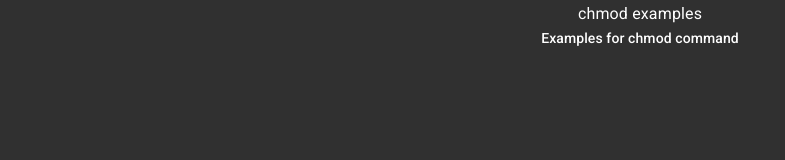
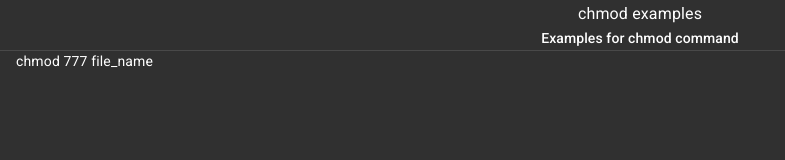
Before and after one commit to openwebtools/chmod.owtp, a Next.js app: page /examplePage in a window 1280 px wide. Shown: the top 160 px of the page, without its empty margins (0-785 px from the left). Built offline with nearby package versions, Linux system fonts and the light colour scheme.

Commit message:
New markdown (#37)
* update

* updates

```diff
--- /dev/null
+++ b/next.config.js
@@ -0,0 +1,7 @@
+// next.config.js
+const withMDX = require('@next/mdx')({
+    extension: /\.mdx?$/
+})
+module.exports = withMDX({
+    pageExtensions: ['js', 'jsx', 'mdx', 'tsx']
+})
--- a/package.json
+++ b/package.json
@@ -23,6 +23,9 @@
     "@material-ui/core": "^4.9.10",
     "@material-ui/icons": "^4.9.1",
     "@material-ui/lab": "^4.0.0-alpha.49",
+    "@mdx-js/loader": "^1.5.8",
+    "@next/mdx": "^9.3.4",
+    "markdown-to-jsx": "^6.11.1",
     "@types/styled-components": "^5.1.0",
     "next": "^9.3.5",
     "next-ga": "^2.3.4",
--- a/pages/examplePage.tsx
+++ b/pages/examplePage.tsx
@@ -1,14 +1,30 @@
 import React from 'react';
 import SubjectHeader from '../src/components/subjectHeader';
+import { Divider, makeStyles } from '@material-ui/core';
+import Markdown from '../src/components/Markdown';
+
+const useStyles = makeStyles((theme) => ({
+  root: {
+    padding: theme.spacing(0, 2),
+  },
+}));
 
 const ExamplePage = () => {
+  const styles = useStyles();
   const header = {
     header: 'chmod examples',
     subHeader: 'Examples for chmod command',
   };
   return (
     <div>
-      <SubjectHeader {...header}/>
+      <SubjectHeader {...header} />
+      <Divider />
+      <div className={styles.root}>
+
+        <Markdown >
+          chmod 777 file_name
+      </Markdown>
+      </div>
     </div>
   );
 };
--- /dev/null
+++ b/src/components/Markdown.js
@@ -0,0 +1,42 @@
+import React from 'react';
+import ReactMarkdown from 'markdown-to-jsx';
+import { withStyles } from '@material-ui/core/styles';
+import Typography from '@material-ui/core/Typography';
+import Link from '@material-ui/core/Link';
+
+const styles = (theme) => ({
+  listItem: {
+    marginTop: theme.spacing(1),
+  },
+});
+
+const options = {
+  overrides: {
+    h1: {
+      component: Typography,
+      props: {
+        gutterBottom: true,
+        variant: 'h5',
+      },
+    },
+    h2: { component: Typography, props: { gutterBottom: true, variant: 'h6' } },
+    h3: { component: Typography, props: { gutterBottom: true, variant: 'subtitle1' } },
+    h4: {
+      component: Typography,
+      props: { gutterBottom: true, variant: 'caption', paragraph: true },
+    },
+    p: { component: Typography, props: { paragraph: true } },
+    a: { component: Link },
+    li: {
+      component: withStyles(styles)(({ classes, ...props }) => (
+        <li className={classes.listItem}>
+          <Typography component="span" {...props} />
+        </li>
+      )),
+    },
+  },
+};
+
+export default function Markdown(props) {
+  return <ReactMarkdown options={options} {...props} />;
+}
--- a/tsconfig.json
+++ b/tsconfig.json
@@ -24,6 +24,6 @@
   "include": [
     "next-env.d.ts",
     "**/*.ts",
-    "**/*.tsx"
+    "**/*.tsx", "src/components/MarkdownElement.js"
   ]
 }
```
Also changed, not shown: src/components/CodeElement.tsx (added, +50 -0 lines), src/data/chmod-man.mdx (added, +10 -0 lines), 1 other file (tests, documents, lock files or other folders).
